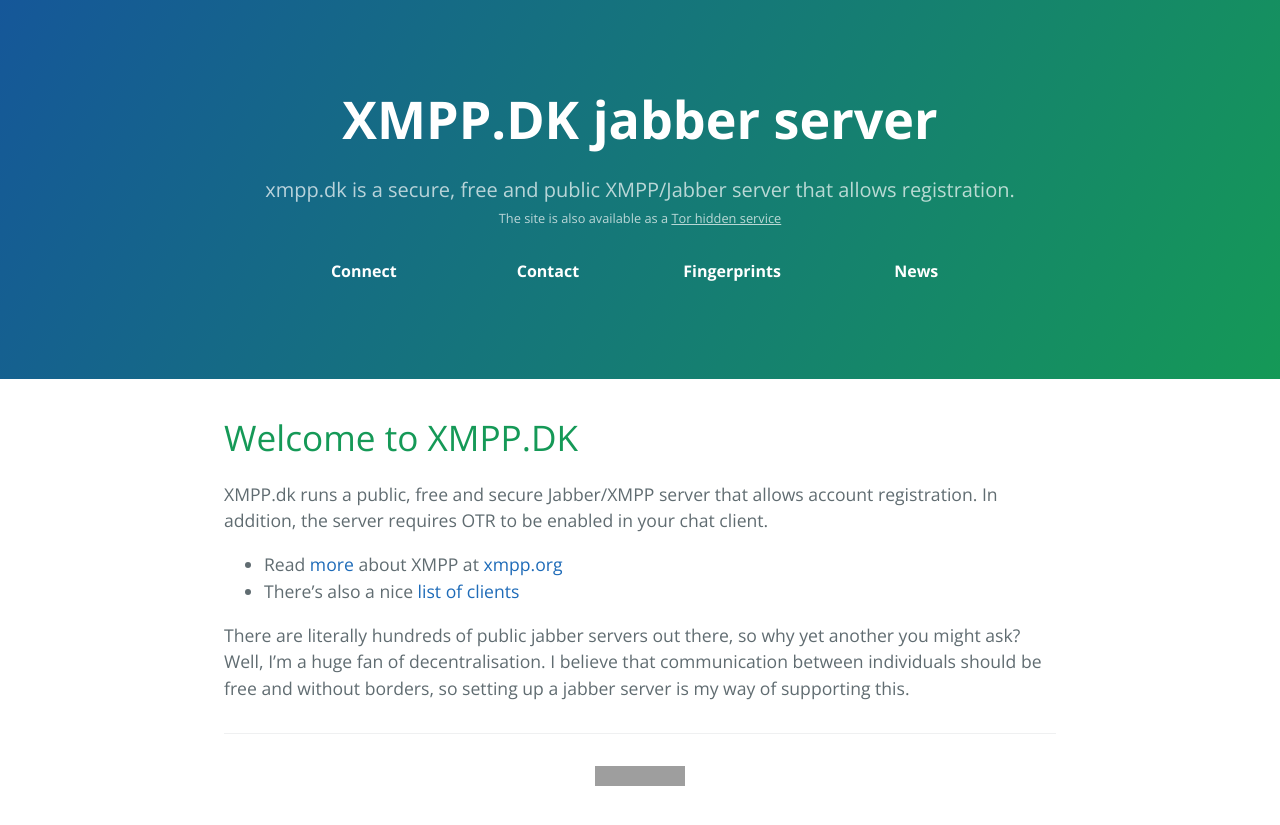
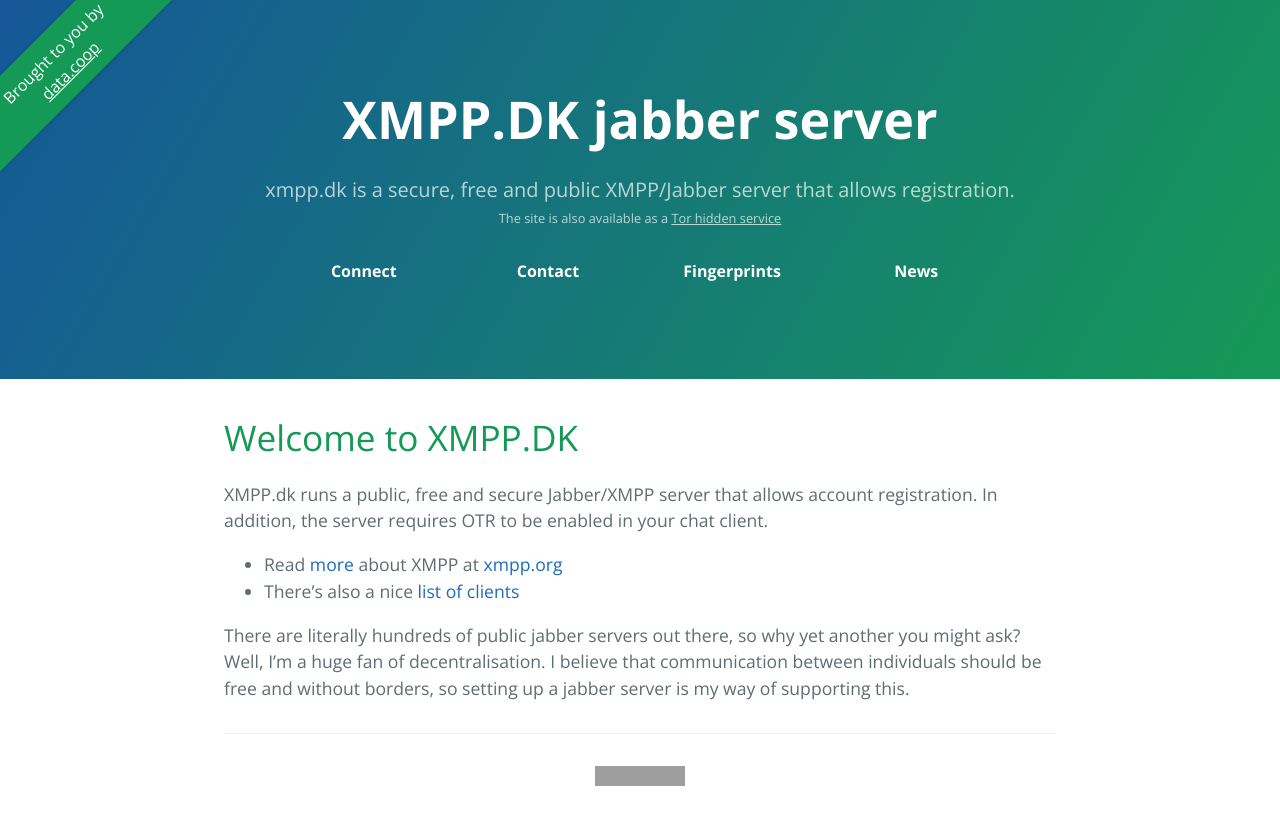
Before and after one commit to graffen/xmpp.dk, a Jekyll site: the page built from index.md, in a window 1280 px wide. Shown: the top 825 px of the page. Built offline with Jekyll 4.4.1, drawn with Linux system fonts in a browser that asks for light colours; grey boxes are pictures that could not be loaded.

Commit message:
Add data.coop banner

```diff
--- /dev/null
+++ b/_includes/datacoopbanner.html
@@ -0,0 +1,2 @@
+<div class="ribbonbanner shadow">Brought to you by <br />
+<a href="https://data.coop">data.coop</a></div>
--- a/_layouts/default.html
+++ b/_layouts/default.html
@@ -9,6 +9,7 @@
     <link rel="stylesheet" href="{{ '/assets/css/style.css?v=' | append: site.github.build_revision | relative_url }}">
   </head>
   <body>
+    {% include datacoopbanner.html %}
     <section class="page-header">
       <h1 class="project-name"><a href="/">{{ site.title }}</a></h1>
       <h2 class="project-tagline">{{ site.description }}</h2>
--- /dev/null
+++ b/_sass/banners.scss
@@ -0,0 +1,15 @@
+.ribbonbanner {
+    padding: 10px 55px;
+    text-align: center;
+    position: absolute;
+    color: $header-heading-color;
+    background-color: $header-bg-color;
+    transform: rotate(-45deg);
+    top: 28px;
+    left: -60px;
+
+    a {
+        color: $header-heading-color;
+        text-decoration: underline;
+    }
+}
--- a/_sass/jekyll-theme-xmpp.scss
+++ b/_sass/jekyll-theme-xmpp.scss
@@ -1,6 +1,8 @@
+@import "variables";
 @import "normalize";
 @import "rouge-github";
-@import "variables";
+@import "banners";
+
 
 @mixin large {
   @media screen and (min-width: #{$large-breakpoint}) {
@@ -405,3 +407,7 @@
 .site-footer-credits {
   color: $blockquote-text-color;
 }
+
+.shadow {
+  box-shadow: 0 0 3px rgba(0,0,0,0.3);
+}
```
